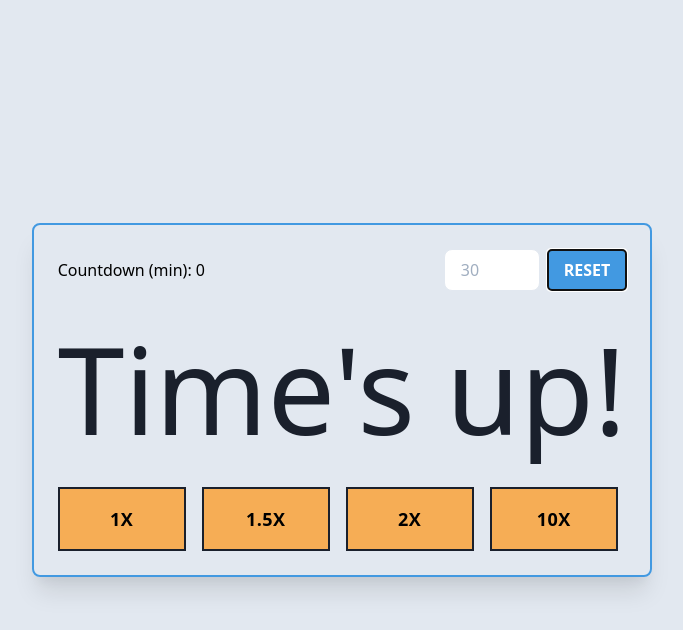
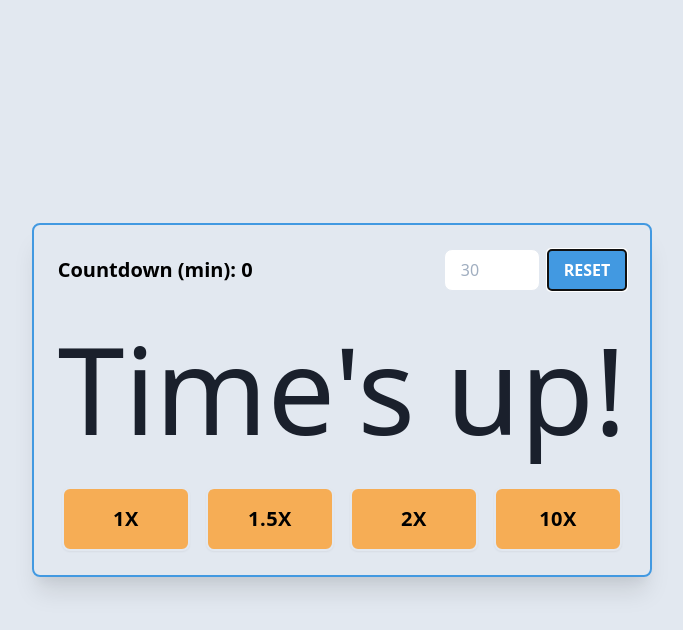
Before and after one commit to mauriceLC92/timer-app, a Next.js app: page / in a window 1280 px wide. Both pictures are taken after a click on the button "START". Shown: the top 630 px of the page, without its empty margins (298-981 px from the left). Built offline with nearby package versions, Linux system fonts and the light colour scheme.

Commit message:
saving progress

```diff
--- a/components/CountDown.tsx
+++ b/components/CountDown.tsx
@@ -1,6 +1,4 @@
-import { FC, useState, useEffect } from 'react';
-import PlayIcon from 'heroicons/outline/play.svg';
-import PauseIcon from 'heroicons/outline/pause.svg';
+import { FC, useState, useEffect, Children } from 'react';
 interface ICountDown {
     inputMinutes: number;
     speed: number;
@@ -28,6 +26,7 @@ export const CountDown: FC<ICountDown> = ({ inputMinutes, speed }) => {
         setCount(() => count - 1);
         return count;
     };
+
     useEffect(() => {
         const id = setTimeout(() => {
             setTimeRemaining(calculateTimeLeft(decrementCount()));
@@ -41,6 +40,7 @@ export const CountDown: FC<ICountDown> = ({ inputMinutes, speed }) => {
         if (!timeRemaining[interval]) {
             return;
         }
+
         timerComponents.push(
             <span key={interval}>
                 {timeRemaining[interval]} {interval}{' '}
@@ -49,13 +49,17 @@ export const CountDown: FC<ICountDown> = ({ inputMinutes, speed }) => {
     });
 
     return (
+        <>
+            {timerComponents.length ? timerComponents : <span>Time's up!</span>}
+        </>
+    );
+};
+
+export const CountdownContainer = ({ children }) => {
+    return (
         <div className="flex items-center justify-center">
             <div style={{ fontSize: '120px' }} className="text-gray-900">
-                {timerComponents.length ? (
-                    timerComponents
-                ) : (
-                    <span>Time's up!</span>
-                )}
+                {children}
             </div>
         </div>
     );
--- a/components/SpeedButton.tsx
+++ b/components/SpeedButton.tsx
@@ -1,5 +1,3 @@
-//  Make this a truly reusable button from the other ben's video
-
 import { FC } from 'react';
 
 interface IButton {
@@ -11,7 +9,7 @@ export const Button: FC<IButton> = ({ label, onClick }) => {
     return (
         <button
             onClick={onClick}
-            className="w-32 h-16 text-lg font-bold bg-orange-400 border-2 border-solid border-gray-900 tracking-wide hover:bg-orange-500"
+            className="w-32 h-16 text-xl font-bold bg-orange-400 border-2 border-solid border-gray-300 tracking-wide hover:bg-orange-500 rounded-lg shadow-sm"
         >
             {label}
         </button>
--- a/pages/index.tsx
+++ b/pages/index.tsx
@@ -1,8 +1,10 @@
 import { Button } from '../components/SpeedButton';
-import { useState, useEffect, FC } from 'react';
-import { CountDown } from '../components/CountDown';
+import { useState } from 'react';
+import { CountDown, CountdownContainer } from '../components/CountDown';
 import { StartButton } from '../components/StartButton';
 import { Alert } from '../components/Alert';
+import PlayIcon from 'heroicons/outline/play.svg';
+import PauseIcon from 'heroicons/outline/pause.svg';
 
 export default function Timer() {
     const [input, setInput] = useState(0);
@@ -20,7 +22,10 @@ export default function Timer() {
     return (
         <div className="w-screen h-screen bg-gray-300 flex justify-center items-center">
             <main>
-                <div className="space-y-2  border-2 border-solid border-blue-500 p-6 rounded-lg shadow-xl">
+                <div
+                    style={{ minWidth: '600px' }}
+                    className="space-y-2 border-2 border-solid border-blue-500 p-6 rounded-lg shadow-xl"
+                >
                     {input < 0 && (
                         <Alert
                             title={'Alert'}
@@ -29,7 +34,9 @@ export default function Timer() {
                     )}
 
                     <div className="flex items-center space-x-2">
-                        <div className="w-full">Countdown (min): {input}</div>
+                        <div className="w-full flex items-center text-xl font-semibold">
+                            Countdown (min): {input}
+                        </div>
                         <input
                             min={0}
                             onChange={(e) => handleOnChange(e)}
@@ -47,21 +54,14 @@ export default function Timer() {
                             />
                         )}
                     </div>
-
-                    <div className="flex items-center justify-center">
-                        <div
-                            style={{ fontSize: '120px' }}
-                            className="text-gray-900"
-                        >
-                            {timerOn ? (
-                                <CountDown inputMinutes={input} speed={speed} />
-                            ) : (
-                                `${input} min`
-                            )}
-                        </div>
-                    </div>
-
-                    <div className="flex items-center space-x-4">
+                    <CountdownContainer>
+                        {timerOn ? (
+                            <CountDown inputMinutes={input} speed={speed} />
+                        ) : (
+                            `${input} min`
+                        )}
+                    </CountdownContainer>
+                    <div className="flex items-center justify-center space-x-4">
                         <Button label={'1X'} onClick={() => setSpeed(1000)} />
                         <Button label={'1.5X'} onClick={() => setSpeed(750)} />
                         <Button label={'2X'} onClick={() => setSpeed(500)} />
```
